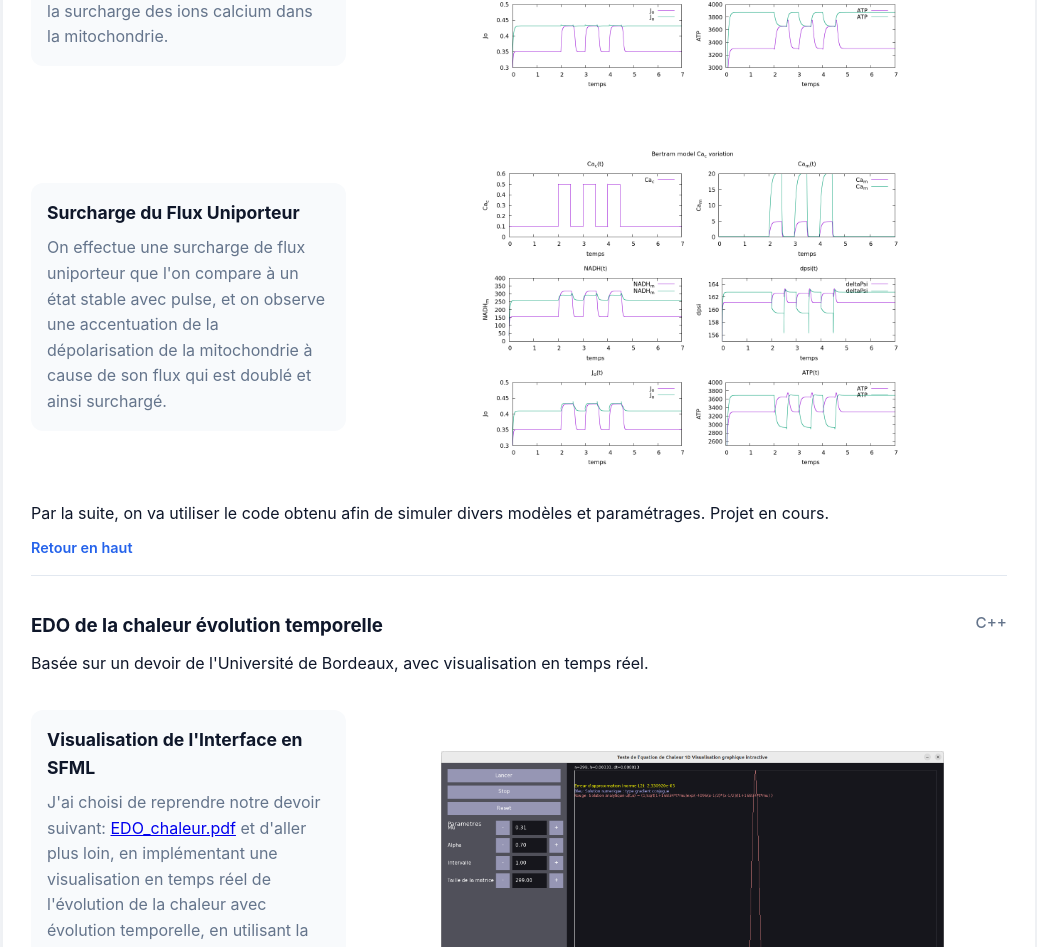
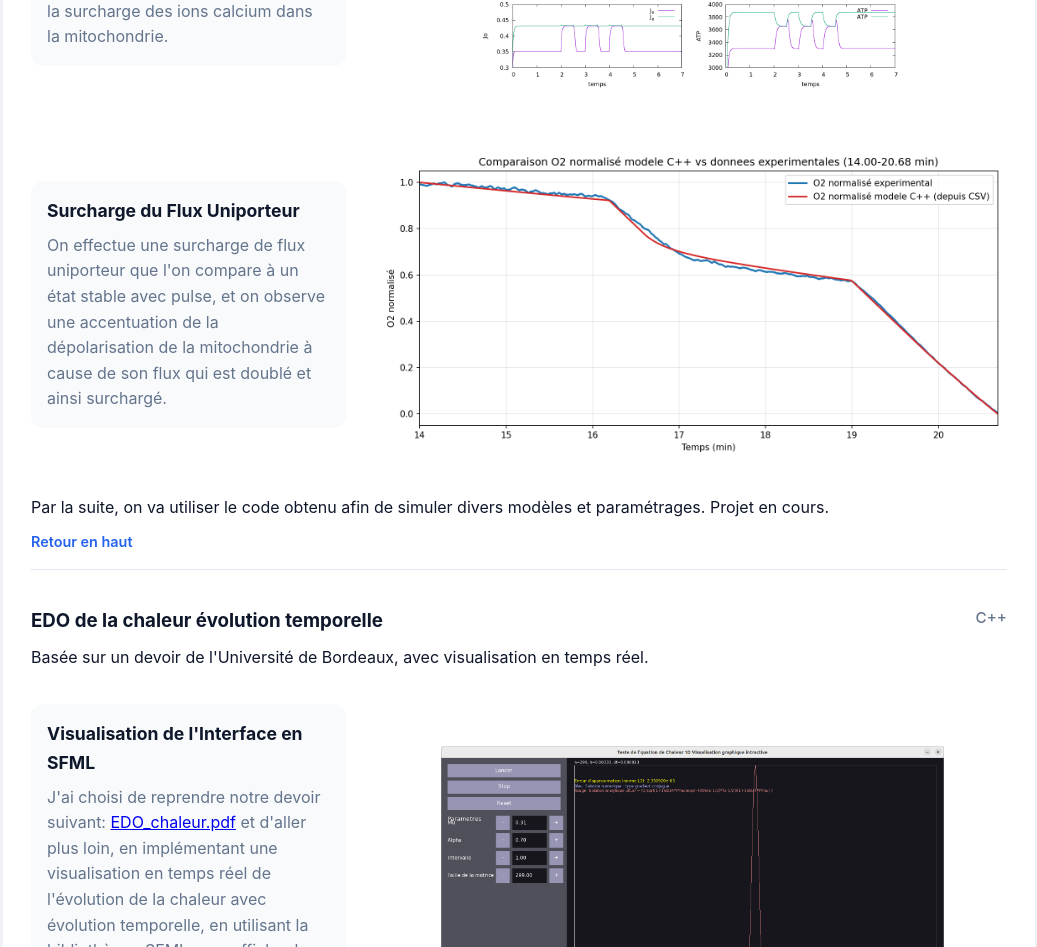
Before and after one commit to SingeKiller/Cv_internet, a React (Vite) app: page / in a window 1280 px wide. Shown: the part 3275-4222 px from the top of the page, without its empty margins (121-1158 px from the left). Built offline with nearby package versions, Linux system fonts and the light colour scheme.

Commit message:
Update App.jsx

```diff
--- a/src/App.jsx
+++ b/src/App.jsx
@@ -73,7 +73,7 @@ const projects = [
     name: "Respiration Mitochondriale",
     stack: "C++ , Python ",
     description: "Algorithme génétique basée sur le modèle de Bertram et al.",
-    images: ["./ressources/resultats_graph.png","./ressources/resultats_graph13.png","./ressources/resultats_graph14.png"],
+    images: ["./ressources/resultats_graph.png","./ressources/resultats_graph13.png","./ressources/calibration_14h16_o2_comparison_14p0_20p68.png"],
     paperUrl: "https://www.math.fsu.edu/~bertram/papers/beta/simpleMK.pdf",
   },
   {
```
